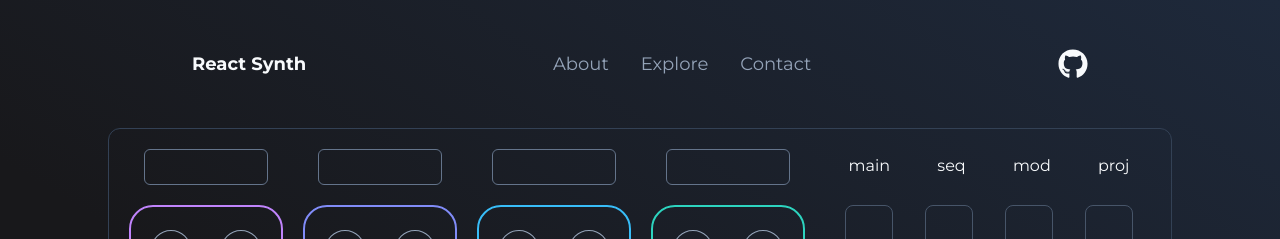
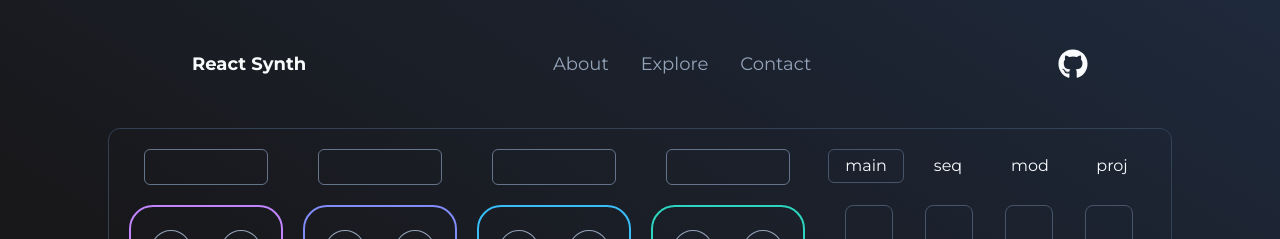
Before and after one commit to vybukhivka/react-synth, a React (Vite) app: page /synth in a window 1280 px wide. Shown: the top 239 px of the page. Built offline with nearby package versions, Linux system fonts and the light colour scheme.

Commit message:
navbar active styles

```diff
--- a/src/components/synth/Sequencer/SequncerContainer.tsx
+++ b/src/components/synth/Sequencer/SequncerContainer.tsx
@@ -1,18 +1,18 @@
 import SequencerRow from './SequencerRow';
 
 type SeqContainerProps = {
-  tab: string;
+  activeTab: string;
 };
 
-const SequncerContainer: React.FC<SeqContainerProps> = ({ tab }) => {
+const SequncerContainer: React.FC<SeqContainerProps> = ({ activeTab }) => {
   return (
     <>
-      {tab === 'main' && (
+      {activeTab === 'main' && (
         <div className="col-start-1 col-end-5 row-start-5 row-end-5 flex flex-col gap-y-[18px]">
           <SequencerRow className="border-purple-400" />
         </div>
       )}
-      {tab === 'seq' && (
+      {activeTab === 'seq' && (
         <div className="col-start-1 col-end-5 row-start-3 row-end-5 flex flex-col gap-y-[18px]">
           <SequencerRow className="border-purple-400" />
           <SequencerRow className="border-indigo-400" />
@@ -20,7 +20,7 @@ const SequncerContainer: React.FC<SeqContainerProps> = ({ tab }) => {
           <SequencerRow className="border-teal-400" />
         </div>
       )}
-      {tab === 'mod' && (
+      {activeTab === 'mod' && (
         <div className="col-start-1 col-end-5 row-start-3 row-end-5 flex flex-col gap-y-[18px]">
           <SequencerRow className="border-purple-400" />
           <SequencerRow className="border-indigo-400" />
--- a/src/components/synth/SynthContainer.tsx
+++ b/src/components/synth/SynthContainer.tsx
@@ -19,8 +19,8 @@ const SynthContainer: React.FC = () => {
   return (
     <div className="mt-auto grid h-[600px] w-[1064px] grid-cols-[154px_154px_154px_154px_2fr] grid-rows-[36px_154px_1fr_68px] gap-[20px] rounded-xl border border-slate-700 p-[20px]">
       <TracksContainer />
-      <SynthNavTabs onTabChange={updateActiveTab} />
-      <SequncerContainer tab={activeTab} />
+      <SynthNavTabs activeTab={activeTab} onTabChange={updateActiveTab} />
+      <SequncerContainer activeTab={activeTab} />
       <PlaybackContainer />
       {activeTab === 'main' && <MainTab />}
       {activeTab === 'seq' && <SeqTab />}
--- a/src/components/synth/Tabs/SynthNavTabs.tsx
+++ b/src/components/synth/Tabs/SynthNavTabs.tsx
@@ -3,6 +3,7 @@ import { SynthTabs } from '../../../types/synthTabs';
 
 type SynthNavTabsProps = {
   onTabChange: (tabName: SynthTabs) => void;
+  activeTab: string;
 };
 
 const tabs: SynthTabs[] = ['main', 'seq', 'mod', 'proj'];
@@ -11,7 +12,12 @@ const SynthNavTabs: React.FC<SynthNavTabsProps> = props => {
   return (
     <div className="top-0 col-start-5 row-start-1 flex h-[34px] w-full flex-grow-0 items-center justify-around gap-0">
       {tabs.map(tab => (
-        <ButtonMedium text={tab} onClick={() => props.onTabChange(tab)} />
+        <ButtonMedium
+          key={tab}
+          text={tab}
+          onClick={() => props.onTabChange(tab)}
+          isActive={props.activeTab === tab}
+        />
       ))}
     </div>
   );
--- a/src/components/ui/ButtomMedium/ButtonMedium.tsx
+++ b/src/components/ui/ButtomMedium/ButtonMedium.tsx
@@ -1,10 +1,27 @@
+import { cn } from '../../../utils/cn';
+
 type ButtonMediumProps = {
   onClick: (tabName: string) => void;
   text: string;
+  isActive: boolean;
 };
 
-function ButtonMedium({ onClick, text }: ButtonMediumProps) {
-  return <button onClick={() => onClick(text)}>{text}</button>;
-}
+const ButtonMedium: React.FC<ButtonMediumProps> = ({
+  onClick,
+  text,
+  isActive,
+}) => {
+  return (
+    <button
+      className={cn(
+        'h-[34px] w-[76px] rounded-md',
+        isActive && 'border border-slate-600',
+      )}
+      onClick={() => onClick(text)}
+    >
+      {text}
+    </button>
+  );
+};
 
 export default ButtonMedium;
```
